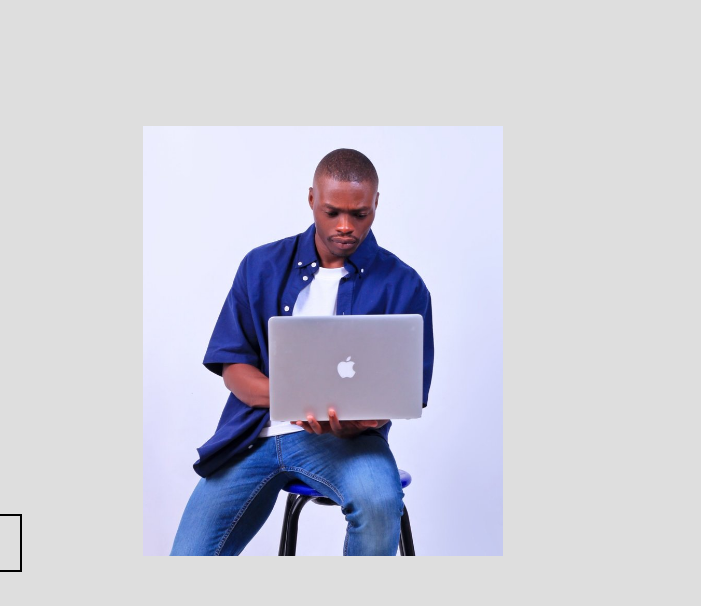
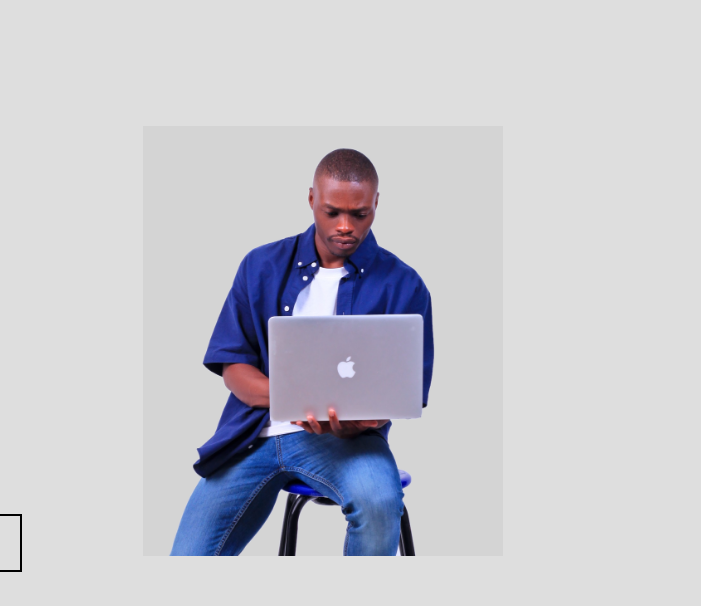
Before and after one commit to AbasPortfolio/abas.org, a plain HTML site: page index.html in a window 1280 px wide. Shown: the part 174-780 px from the top of the page, 579-1280 px from the left. Drawn offline with nearby package versions, Linux system fonts and the light colour scheme.

Commit message:
Use cut-out hero photo
Co-Authored-By: Claude Opus 5.5 <noreply@anthropic.com>
Claude-Session: https://claude.ai/code/session_01DDj5ARV6J6AEsApy9BfL3P

```diff
--- a/index.html
+++ b/index.html
@@ -59,7 +59,7 @@
                 <div class="home__perfil">
                     <div class="home__image">
                         <div class="home__shadow"></div>
-                        <img src="assets/img/hero_muzi.jpg" alt="Muzi Mngomezulu, founder of Abas Systems, working on a laptop" class="home__img">
+                        <img src="assets/img/hero_muzi.png" alt="Muzi Mngomezulu, founder of Abas Systems, working on a laptop" class="home__img">
                     </div>
                 </div>
                 <div class="home__info">
```
Also changed, not shown: assets/img/hero_muzi.jpg (deleted), assets/img/hero_muzi.png (added).
